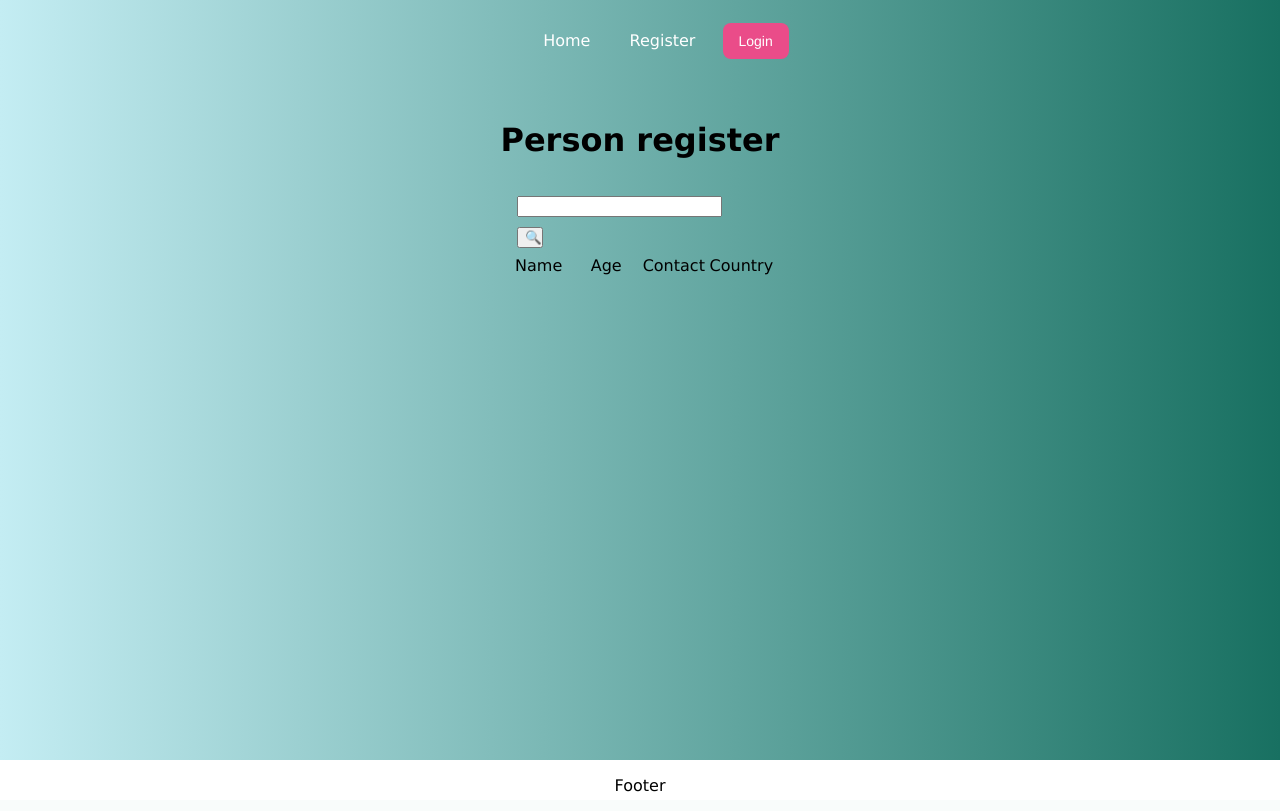
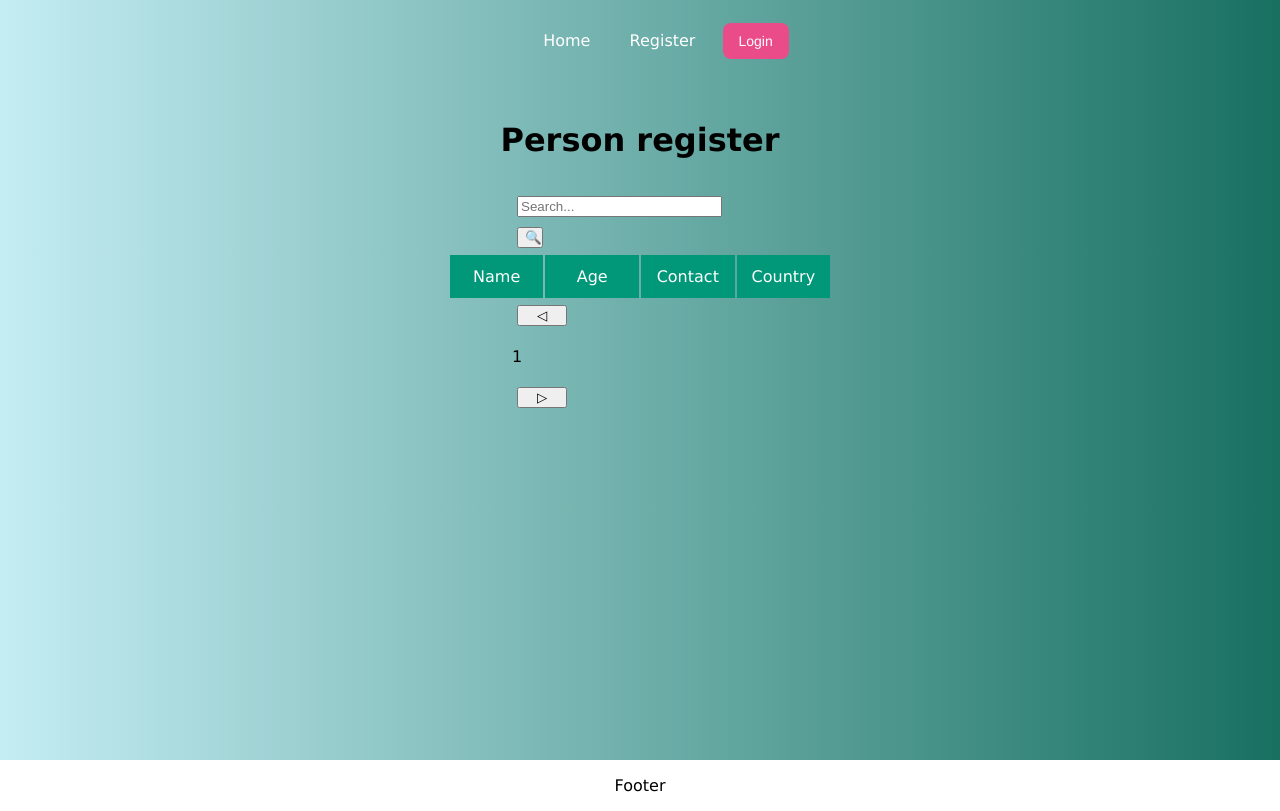
Before and after one commit to Lindayh/hve_projects, a Flask app: page /register in a window 1280 px wide. Run offline with Flask 3, Linux system fonts and the light colour scheme; parts of the project's set-up code (start-up, migrations or seed data) failed here and were passed over.

Commit message:
Pagination Alchemy

```diff
--- a/app.py
+++ b/app.py
@@ -16,7 +16,6 @@ app.config['SQLALCHEMY_DATABASE_URI'] = os.environ.get("DATABASE_URI_LOCAL")
 app.config['SECRET_KEY'] = os.getenv('SECRET_KEY')
 
 db.init_app(app)
-
 migrate = Migrate(app, db)
 
 
@@ -39,9 +38,13 @@ def all_person_page():
     log_status = loggedin_check()
 
     data =  Person.query
+    page = request.args.get('page', 1, type=int)
+    print(page)
+
+    paged_data = data.paginate(page=page, per_page=30, error_out=True)
 
     return render_template("all_person.html",
-                           data=data, searched=False,
+                            data=paged_data, searched=False, page=page,
                            logged=log_status)
 
 
@@ -75,8 +78,6 @@ def pers_info(id):
 
     data = Person.query.filter(
             Person.person_id.like(id)).first()
-
-    print(Person.person_id)
 
     log_status = loggedin_check()
 
@@ -119,7 +120,7 @@ def login_validation():
     print(log_status)
     return render_template('home.html', logged = log_status)
 
-
+# TODO Authorization
 @app.route("/mypage", methods= ["GET", "POST"])
 def my_page():
     log_status = loggedin_check()
--- a/static/style.css
+++ b/static/style.css
@@ -31,7 +31,7 @@ body, html
 .main
 {
     width: 80%;
-    height: 90%;
+    height: auto;
     background-color: rgba(72, 153, 127, 0.281);
 
     margin: 0 auto;
@@ -79,9 +79,20 @@ body, html
     display: flex;
 }
 
-body > div.main > form > input[type=submit]:nth-child(3)
+#search_btn
 {
     width: 10%;
+}
+
+#pages_nav
+{
+    display: flex;
+    flex-direction: column;
+}
+
+.arrow_btn
+{
+    width: 50px;
 }
 
 .login_error
@@ -105,8 +116,6 @@ form > input[type="submit"]:nth-child(6)
 
 .footer
 {
-    position: absolute;
-    bottom:0;
     width: 100%;
 
     background-color: black;
@@ -115,5 +124,5 @@ form > input[type="submit"]:nth-child(6)
     align-content: center;
     justify-content: center;
 
-    height: 5%;
+    height: auto;
 }
--- a/static/template.css
+++ b/static/template.css
@@ -5,8 +5,8 @@
 	padding:100px 0px;
 	position:relative;
 
-	height: 75%;
     width: 100%;
+    min-height: 70%;
 }
 
 .navbar
@@ -47,8 +47,6 @@ li > a
     transition: color .15s ease-in-out,background-color .15s ease-in-out,border-color .15s ease-in-out,box-shadow .15s ease-in-out;
     color: #0d6efd;
     border-color: #0d6efd;
-
-
 }
 
 li > a:hover {
@@ -100,10 +98,6 @@ li > a:hover {
   text-decoration: none;
 }
 
-
-
-
-
 input#login_user, input#login_pw   /* pw, user log in fields */
 {
 
@@ -125,3 +119,40 @@ input#login_user:focus, input#login_pw:focus
     box-shadow: none;
     border-color: rgb(100, 153, 255);
 }
+
+
+
+/* https://dev.to/dcodeyt/creating-beautiful-html-tables-with-css-428l */
+
+thead > tr > td
+{
+    background-color: #009879;
+    color: #ffffff;
+    text-align: left;
+    padding: 12px 15px;
+}
+
+tbody > tr > td
+{
+    border-collapse: collapse;
+    margin: 25px 0;
+    font-size: 1.2em;
+    font-family: 'Quicksand', sans-serif;
+    min-width: 100px;
+    box-shadow: 0 0 20px rgba(0, 0, 0, 0.15);
+
+    padding: 12px 15px;
+}
+
+tbody > tr > td:nth-child(4)
+{
+    text-wrap: wrap;
+}
+
+
+/* https://codepen.io/singhimalaya/pen/dqjLgO */
+
+input#search_field, #search_btn
+{
+
+}
--- a/templates/all_person.html
+++ b/templates/all_person.html
@@ -8,8 +8,8 @@
 
 <form action="" method="post" class="search_form">
 <label for="search_field"></label>
-<input type="search" name="search_field" id="search_field"/>
-<input type="submit" value="&#128269;"/>
+<input type="search" name="search_field" id="search_field" placeholder="Search..."/>
+<input type="submit" value="&#128269;" id="search_btn"/>
 </form>
 
 
@@ -47,6 +47,12 @@
     </tbody>
 </table>
 
+<form action="" method="post" id="pages_nav">
+    <input type="submit" class="arrow_btn" value="&#9665;">
+    <p>{{page}}</p>
+    <input type="submit" class="arrow_btn" value="&#9655;">
+</form>
+
 {% if searched_data == [] %}
         <p>No results found.</p>
 {% endif %}
--- a/templates/base.html
+++ b/templates/base.html
@@ -6,6 +6,8 @@
 
     <link rel="stylesheet" href="../static/style.css">
     <link rel="stylesheet" href="../static//template.css">
+
+    <link href='https://fonts.googleapis.com/css?family=Quicksand' rel='stylesheet'>
     <title>{% block title %}{% endblock %}</title>
 </head>
 <body>
```
